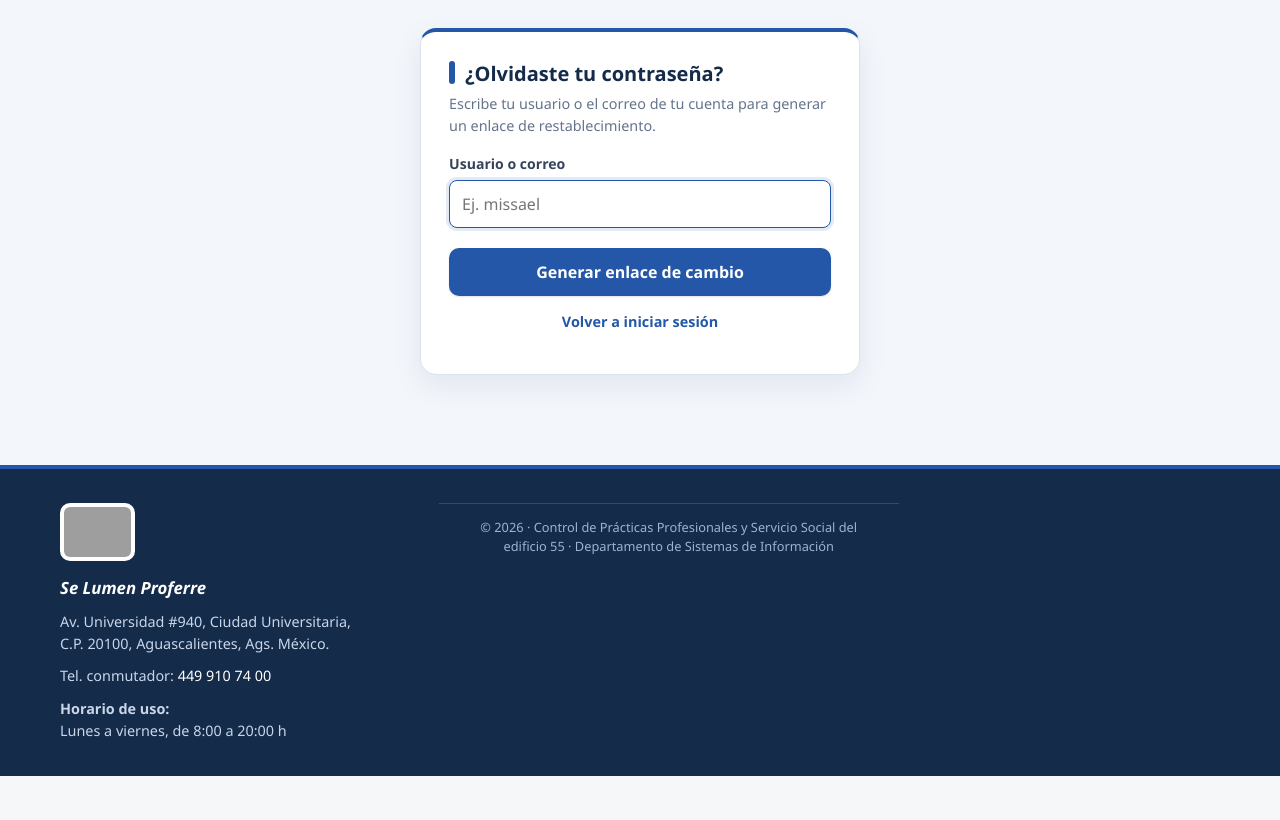
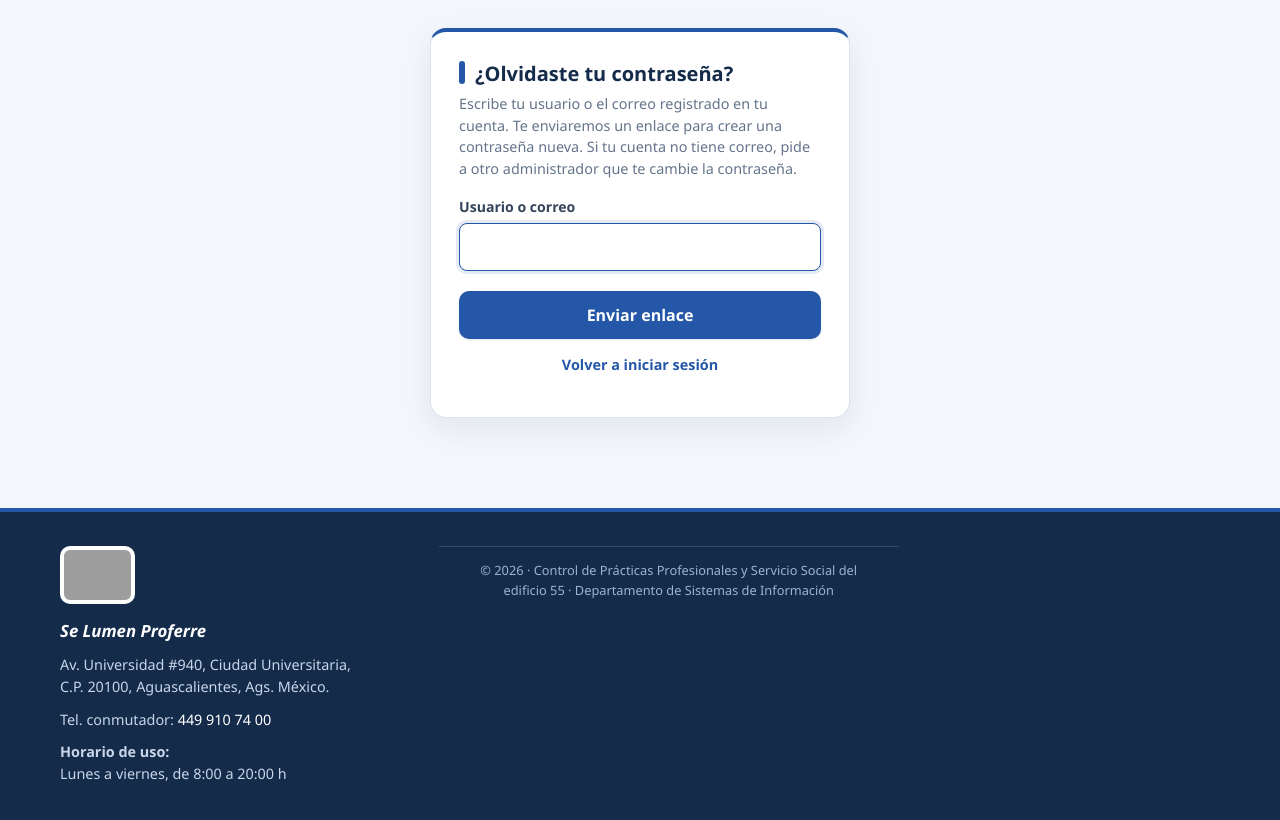
Before and after one commit to elliotmissael8-dev/control_practicas, a PHP site: page /control_practicas_sql/olvide.php in a window 1280 px wide. Shown: the part 122-942 px from the top of the page. Before the commit the page ends 898 px from the top, so only its background shows below. Run offline with PHP 8.4, Linux system fonts and the light colour scheme; grey boxes are pictures that could not be loaded.

Commit message:
Update olvide.php

```diff
--- a/olvide.php
+++ b/olvide.php
@@ -5,6 +5,8 @@ require_once __DIR__ . '/config/database.php';
 require_once __DIR__ . '/config/auth.php';
 require_once __DIR__ . '/config/historial.php';
 require_once __DIR__ . '/config/migraciones.php';
+require_once __DIR__ . '/config/correo.php';
+require_once __DIR__ . '/config/qr.php';
 migrar($pdo);
 
 if (admin_activo()) {
@@ -17,45 +19,75 @@ if (empty($_SESSION['csrf_token'])) {
 function h(?string $value): string {
     return htmlspecialchars($value ?? '', ENT_QUOTES | ENT_SUBSTITUTE, 'UTF-8');
 }
-
-$enlaceDirecto = null;
-$error = null;
+function redirectOlvide(string $message, string $type): never {
+    $_SESSION['flash'] = ['message' => $message, 'type' => $type];
+    header('Location: olvide.php');
+    exit;
+}
+// Máximo 5 solicitudes por IP cada 15 minutos.
+function olvide_permitido(string $ip): bool {
+    $archivo = sys_get_temp_dir() . DIRECTORY_SEPARATOR . 'olvide_' . hash('sha256', $ip) . '.json';
+    $ahora = time();
+    $marcas = is_file($archivo) ? json_decode((string)file_get_contents($archivo), true) : [];
+    $marcas = array_values(array_filter(is_array($marcas) ? $marcas : [], static fn($m): bool => is_int($m) && $m > $ahora - 900));
+    if (count($marcas) >= 5) {
+        return false;
+    }
+    $marcas[] = $ahora;
+    file_put_contents($archivo, json_encode($marcas), LOCK_EX);
+    return true;
+}
 
 if ($_SERVER['REQUEST_METHOD'] === 'POST') {
     $token = (string)($_POST['csrf_token'] ?? '');
     if (!hash_equals($_SESSION['csrf_token'], $token)) {
-        $error = 'La sesión del formulario expiró. Intenta nuevamente.';
-    } else {
+        redirectOlvide('La sesión del formulario expiró. Intenta nuevamente.', 'error');
+    }
+    if (!olvide_permitido((string)($_SERVER['REMOTE_ADDR'] ?? ''))) {
+        redirectOlvide('Demasiadas solicitudes. Espera unos minutos e inténtalo de nuevo.', 'error');
+    }
     $dato = trim((string)($_POST['dato'] ?? ''));
     if ($dato !== '' && mb_strlen($dato) <= 120) {
         try {
-                $st = $pdo->prepare("SELECT id, usuario, correo FROM administradores WHERE usuario = ? OR correo = ? LIMIT 1");
+            $st = $pdo->prepare("SELECT id, usuario, correo FROM administradores WHERE (usuario = ? OR correo = ?) AND correo IS NOT NULL AND correo <> '' LIMIT 1");
             $st->execute([$dato, $dato]);
             $adm = $st->fetch();
             if ($adm) {
                 $ahora = new DateTimeImmutable('now', new DateTimeZone('America/Mexico_City'));
                 $clave = bin2hex(random_bytes(32));
-
-                    // Invalidar tokens previos y crear uno nuevo válido por 30 min
                 $pdo->prepare('UPDATE recuperacion_password SET usado = 1 WHERE admin_id = ? AND usado = 0')->execute([(int)$adm['id']]);
                 $pdo->prepare('INSERT INTO recuperacion_password (admin_id, token_hash, expira, usado, creado_en) VALUES (?, ?, ?, 0, ?)')
                     ->execute([(int)$adm['id'], hash('sha256', $clave), $ahora->modify('+30 minutes')->format('Y-m-d H:i:s'), $ahora->format('Y-m-d H:i:s')]);
 
-                    historial_registrar($pdo, 'Sesión', 'recuperación generada', 'Se generó enlace para: ' . $adm['usuario'], 'Sin sesión', 'sistema');
+                // Detección automática del dominio público en Railway para el enlace del correo
+                $envUrl = $_ENV['APP_URL'] ?? getenv('APP_URL');
+                if (is_string($envUrl) && $envUrl !== '') {
+                    $base = rtrim($envUrl, '/');
+                } elseif (!empty($_SERVER['HTTP_HOST'])) {
+                    $https = (!empty($_SERVER['HTTPS']) && $_SERVER['HTTPS'] !== 'off')
+                             || (($_SERVER['HTTP_X_FORWARDED_PROTO'] ?? '') === 'https');
+                    $base = ($https ? 'https://' : 'http://') . $_SERVER['HTTP_HOST'];
+                } elseif ($railway = getenv('RAILWAY_PUBLIC_DOMAIN')) {
+                    $base = 'https://' . (string)$railway;
+                } else {
+                    $base = 'http://localhost';
+                }
 
-                    // Enlace directo generado
-                    $enlaceDirecto = 'restablecer.php?t=' . $clave;
-                } else {
-                    $error = 'No se encontró ningún administrador con ese usuario o correo.';
+                $enviado = enviar_correo((string)$adm['correo'], 'Recuperación de contraseña',
+                    "Hola " . $adm['usuario'] . ",\r\n\r\nRecibimos una solicitud para restablecer tu contraseña del sistema de Prácticas Profesionales.\r\n"
+                    . "Abre este enlace (vale 30 minutos):\r\n" . $base . '/restablecer.php?t=' . $clave . "\r\n\r\n"
+                    . "Si no fuiste tú, ignora este mensaje: tu contraseña no cambiará.\r\n");
+                historial_registrar($pdo, 'Sesión', 'recuperación solicitada', 'Se solicitó recuperar la contraseña de: ' . $adm['usuario'] . ($enviado ? '' : ' (no se pudo enviar el correo: ' . correo_ultimo_error() . ')'), 'Sin sesión', 'sistema');
             }
         } catch (Throwable $e) {
-                $error = 'Ocurrió un error al procesar la solicitud.';
-            }
-        } else {
-            $error = 'Por favor escribe tu usuario o correo.';
+            // Se responde igual para no revelar si la cuenta existe.
         }
     }
+    redirectOlvide('Si existe una cuenta con ese usuario o correo, enviamos las instrucciones al correo registrado. Revisa también la carpeta de spam.', 'success');
 }
+
+$flash = $_SESSION['flash'] ?? null;
+unset($_SESSION['flash']);
 ?>
 <!DOCTYPE html>
 <html lang="es">
@@ -70,13 +102,12 @@ header{color:#fff;padding:26px 20px;background:linear-gradient(120deg,#142b4a,#2
 .header-inner,main{max-width:1200px;margin:auto}.brand{display:flex;gap:20px;align-items:center}
 h1{font-size:clamp(1.3rem,3vw,1.9rem);margin:0}header p{color:#dbeafe;margin:6px 0 0}
 .marca-logo{height:55px;width:auto;border-radius:10px;object-fit:contain}
-main{padding:30px 20px}.card{background:#fff;border:1px solid var(--border);border-radius:14px;box-shadow:0 8px 28px #142b4a0d;padding:28px;max-width:440px;margin:0 auto}
+main{padding:30px 20px}.card{background:#fff;border:1px solid var(--border);border-radius:14px;box-shadow:0 8px 28px #142b4a0d;padding:28px;max-width:420px;margin:0 auto}
 h2{font-size:1.25rem;color:var(--navy);margin:0 0 6px}.hint{color:var(--muted);font-size:.9rem;margin:0 0 18px}
 label{display:block;font-weight:650;font-size:.88rem;color:#34445a;margin:14px 0 7px}
 input{width:100%;padding:12px;border:1px solid #cbd5e1;border-radius:8px;background:#fff;color:var(--text);font:inherit;font-size:1rem}input:focus{outline:0;border-color:var(--blue);box-shadow:0 0 0 3px #2457a71f}
-.btn{display:block;width:100%;border:0;border-radius:8px;padding:13px;margin-top:20px;font:inherit;font-weight:700;cursor:pointer;background:var(--blue);color:#fff;text-align:center;text-decoration:none}
-.btn-success{background:#16a34a;margin-top:14px}
-.flash{padding:12px 15px;border-radius:9px;margin:0 auto 17px;max-width:440px}.error{background:#fee2e2;color:#991b1b}.success-box{background:#f0fdf4;border:1px solid #bbf7d0;border-radius:10px;padding:18px;margin-top:16px;text-align:center}
+.btn{display:block;width:100%;border:0;border-radius:8px;padding:13px;margin-top:20px;font:inherit;font-weight:700;cursor:pointer;background:var(--blue);color:#fff}
+.flash{padding:12px 15px;border-radius:9px;margin:0 auto 17px;max-width:420px}.success{background:#dcfce7;color:#166534}.error{background:#fee2e2;color:#991b1b}
 .enlaces{text-align:center;margin-top:16px;font-size:.9rem}.enlaces a{color:var(--blue);font-weight:650;text-decoration:none}
 </style>
 <link rel="stylesheet" href="assets/estilo.css?v=1">
@@ -86,27 +117,17 @@ input{width:100%;padding:12px;border:1px solid #cbd5e1;border-radius:8px;backgro
   <div class="brand"><img class="marca-logo" src="https://esiima.uaa.mx/cursoextension/imgs/logouaa2.jpg" alt="Logo UAA"><div><h1>Control de Prácticas Profesionales y Servicio Social</h1><p>Recuperar contraseña de administración</p></div></div>
 </div></header>
 <main>
-<?php if ($error): ?><div class="flash error"><?= h($error) ?></div><?php endif; ?>
-
+<?php if ($flash): ?><div class="flash <?= h($flash['type']) ?>"><?= h($flash['message']) ?></div><?php endif; ?>
 <section class="card">
-<?php if ($enlaceDirecto): ?>
-  <h2>✅ Enlace de restablecimiento listo</h2>
-  <div class="success-box">
-    <p style="margin:0 0 10px;color:#166534;font-size:.95rem">Se verificó tu cuenta. Haz clic en el botón de abajo para asignar tu nueva contraseña (enlace válido por 30 minutos):</p>
-    <a class="btn btn-success" href="<?= h($enlaceDirecto) ?>">Cambiar contraseña ahora</a>
-  </div>
-  <p class="enlaces"><a href="login.php">Volver a iniciar sesión</a></p>
-<?php else: ?>
 <h2>¿Olvidaste tu contraseña?</h2>
-  <p class="hint">Escribe tu usuario o el correo de tu cuenta para generar un enlace de restablecimiento.</p>
+<p class="hint">Escribe tu usuario o el correo registrado en tu cuenta. Te enviaremos un enlace para crear una contraseña nueva. Si tu cuenta no tiene correo, pide a otro administrador que te cambie la contraseña.</p>
 <form method="post" autocomplete="off">
 <input type="hidden" name="csrf_token" value="<?= h($_SESSION['csrf_token']) ?>">
 <label for="dato">Usuario o correo</label>
-  <input id="dato" name="dato" required maxlength="120" autofocus placeholder="Ej. missael">
-  <button class="btn" type="submit">Generar enlace de cambio</button>
+<input id="dato" name="dato" required maxlength="120" autofocus>
+<button class="btn" type="submit">Enviar enlace</button>
 </form>
 <p class="enlaces"><a href="login.php">Volver a iniciar sesión</a></p>
-<?php endif; ?>
 </section>
 </main>
 <?php require_once __DIR__ . '/config/footer.php'; ?>
```
Lines whose indentation alone changed are shown as unchanged.
